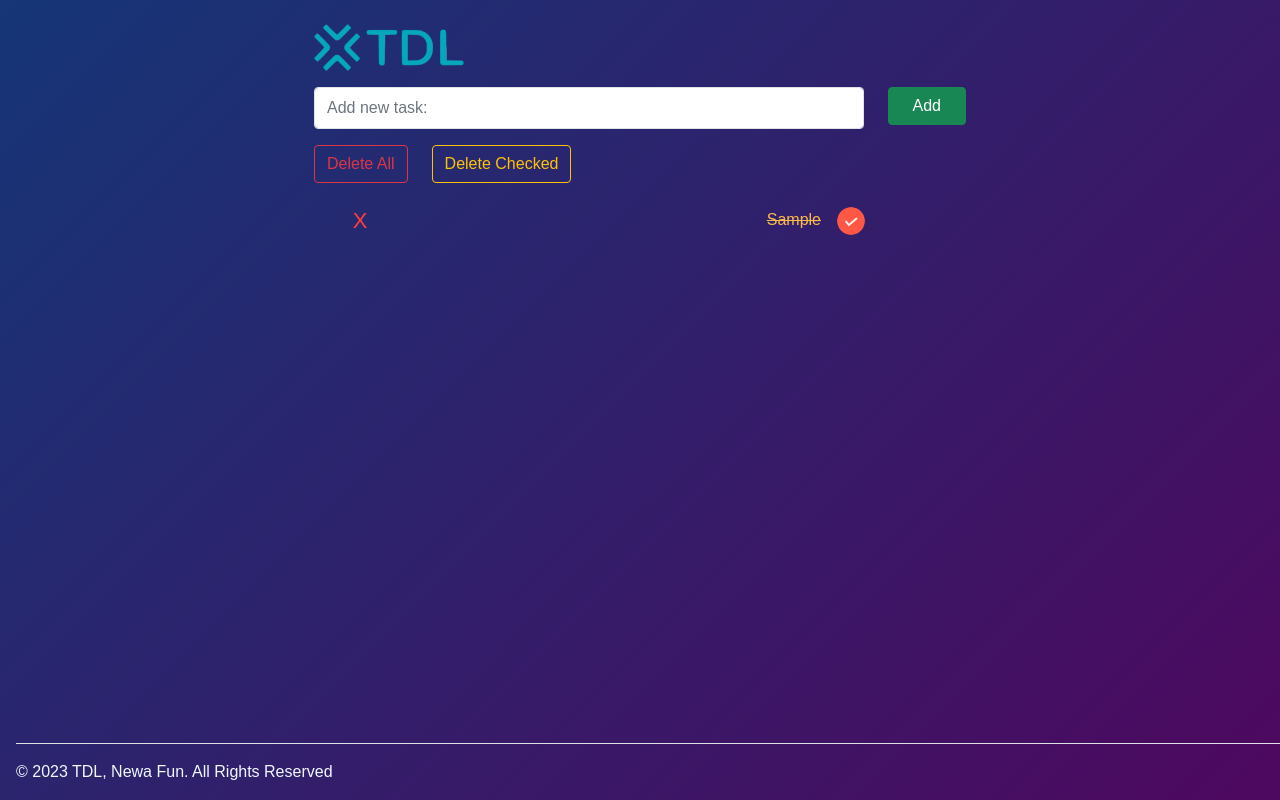
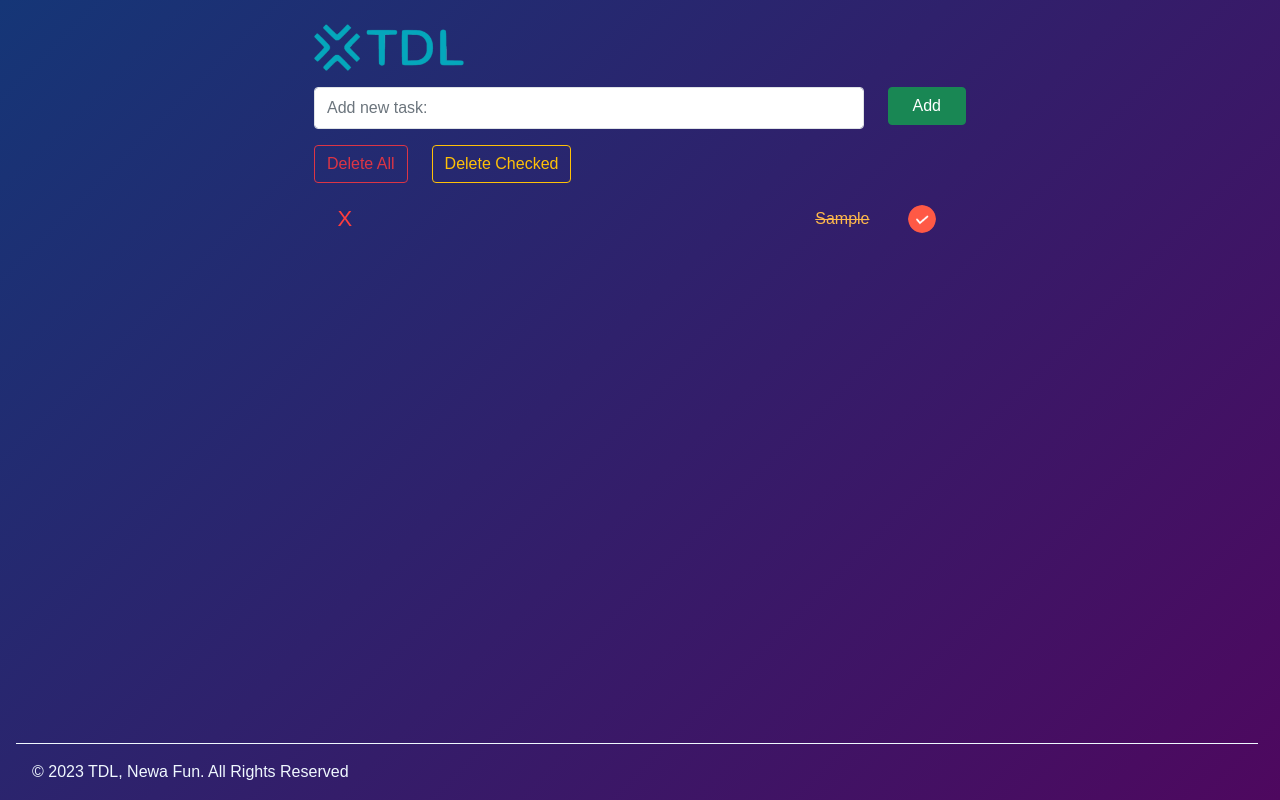
Before and after one commit to Davon-Rolage/ToDoList, a Flask app: page / in a window 1280 px wide. Run offline with Flask 3, Linux system fonts and the light colour scheme; tables that the repository leaves empty hold one stand-in row (values such as "Sample post").

Commit message:
fixed html and js

```diff
--- a/static/css/style.css
+++ b/static/css/style.css
@@ -5,6 +5,12 @@
 body {
     min-height: 100vh;
     background: linear-gradient(135deg, #153677, #4e085f);
+    background-repeat: no-repeat;
+}
+
+.container-wrapper {
+    min-height: 100vh;
+    position: relative;
 }
 
 .container-todo {
@@ -21,13 +27,13 @@ body {
     border-radius: 10px;
 }
 
-.task {
+.task-text {
     color: #edeef0;
     cursor: pointer;
     border-radius: 8px;
 }
 
-.task:hover {
+.task-text:hover {
     background-color: rgba(0, 0, 0, 0.08);
 }
 
@@ -40,15 +46,16 @@ body {
     background-position: center;
 }
 
-.checked {
+.checked span {
     color: #ffb94b;
     text-decoration: line-through;
+}
+.task-img .checked img {
+    background-image: url(../images/checked.png);
 }
 
 .delete-x {
     display: block;
-    width: 60px;
-    height: 40px;
     font-size: 22px;
     color: #ff3d3d;
     line-height: 40px;
@@ -63,11 +70,20 @@ body {
 }
 
 footer {
+    position: absolute;
+    bottom: 0;
+    width: 97%;
     color: aliceblue;
-    margin-top: auto;
+    border-top-style: solid;
+    border-top-color: aliceblue;
+    border-top-width: 1px;
 }
 
 footer a {
     text-decoration: none;
     color: inherit;
 }
+footer a:hover {
+    text-decoration: underline;
+    color: inherit;
+}
--- a/templates/index.html
+++ b/templates/index.html
@@ -3,7 +3,7 @@
 <head>
     <meta charset="UTF-8">
     <meta name="viewport" content="width=device-width, initial-scale=1.0">
-    <title>To-do list</title>
+    <title>TDL</title>
 
     <link rel="stylesheet" href="{{ url_for('static', filename='css/style.css') }}">
     <link rel="icon" type="image/x-icon" href="{{ url_for('static', filename='images/favicon.png') }}">
@@ -13,6 +13,7 @@
 
 </head>
 <body>
+    <div class="container-wrapper">
         <div class="container-todo p-4">
 
             <!-- Logo -->
@@ -40,14 +41,14 @@
 
             <div class="row">
                 <div class="col-auto">
-                <!-- Delete all tasks -->
+                    <!-- Delete all tasks button -->
                     <form id="form-delete-all" action="delete_all" method="POST">
                         <input type="submit" class="btn btn-outline-danger shadow-none" value="Delete All">
                     </form>
                 </div>
 
                 <div class="col-auto">
-                <!-- Delete checked tasks -->
+                    <!-- Delete checked tasks button -->
                     <form id="form-delete-checked" action="delete_checked" method="POST">
                         <input type="submit" class="btn btn-outline-warning shadow-none" value="Delete Checked">
                     </form>
@@ -55,30 +56,40 @@
             </div>
 
             <!-- List of tasks -->
-        <div class="row p-3">
+            <div class="row p-3 mb-5">
                 <div id="list-container">
                     {% for task in tasks %}
-                    <div class="row align-items-center">
+                        <div class="row align-items-center justify-content-between">
 
-                        <div class="col-auto">
+                            <!-- Delete task X -->
+                            <div class="col-1">
                                 <span class="delete-x text-center" id="{{ task.0 }}">X</span>
                             </div>
 
-                        <div class="task col-9 py-2 text-end {% if task.2 %}checked{% endif %}" id="{{ task.0 }}">
-                            <span class="px-3">{{ task.1 }}</span>{% if task.2 %}<img class="checkbox" src="{{ url_for('static', filename='images/checked.png') }}" alt="">
-                            {% else %}<img class="checkbox" src="{{ url_for('static', filename='images/unchecked.png') }}" alt="">
+                            <!-- Task text -->
+                            <div class="task-text col-9 py-2 text-end {% if task.2 %}checked{% endif %}" id="{{ task.0 }}">
+                                <span class="pl-3">{{ task.1 }}</span>
+                            </div>
+
+                            <!-- Checkbox -->
+                            <div class="task-img col-1 px-0" id="{{ task.0 }}">
+                                {% if task.2 %}
+                                    <img class="checkbox" src="{{ url_for('static', filename='images/checked.png') }}" alt="">
+                                {% else %}
+                                    <img class="checkbox" src="{{ url_for('static', filename='images/unchecked.png') }}" alt="">
                                 {% endif %}
                             </div>
+
                         </div>
                     {% endfor %}
                 </div>
             </div>
-
         </div>
 
-    <footer class="mx-3 py-3 border-top">
-        <p class="col-auto mb-0">&copy; 2023 TDL, <a href="https://newa.fun" target="_blank">Newa Fun</a>. All Rights Reserved</p>
+        <footer class="ps-3 pt-3 ms-3">
+            <p>&copy; 2023 TDL, <a href="https://newa.fun" target="_blank">Newa Fun</a>. All Rights Reserved</p>
         </footer>
+    </div>
 
     <script src="{{ url_for('static', filename='js/script.js') }}"></script>
 </body>
```
Also changed, not shown: static/js/script.js (+23 -12 lines), static/images/icon.png (deleted), todo_app.db. Lines whose indentation alone changed are shown as unchanged.
